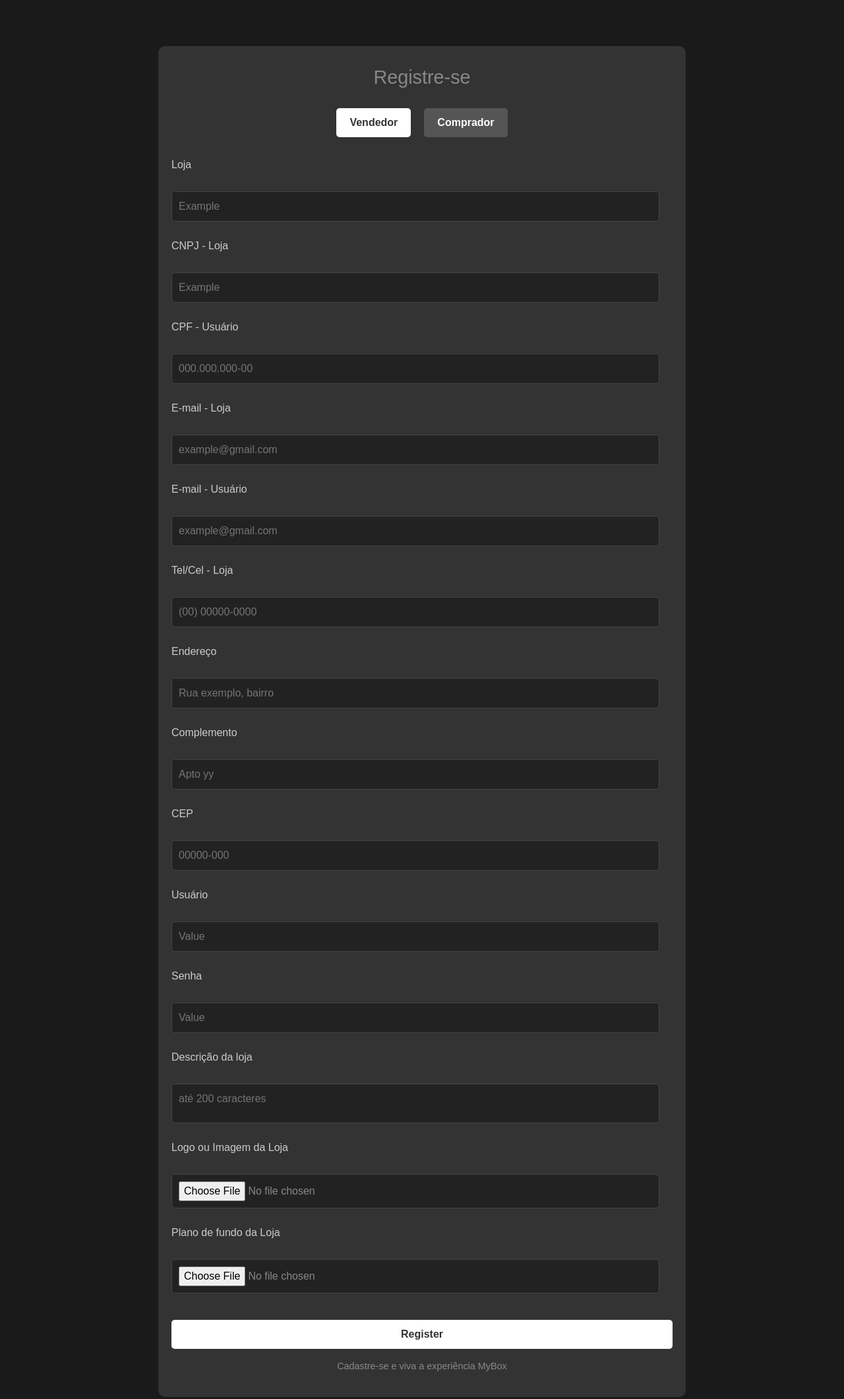
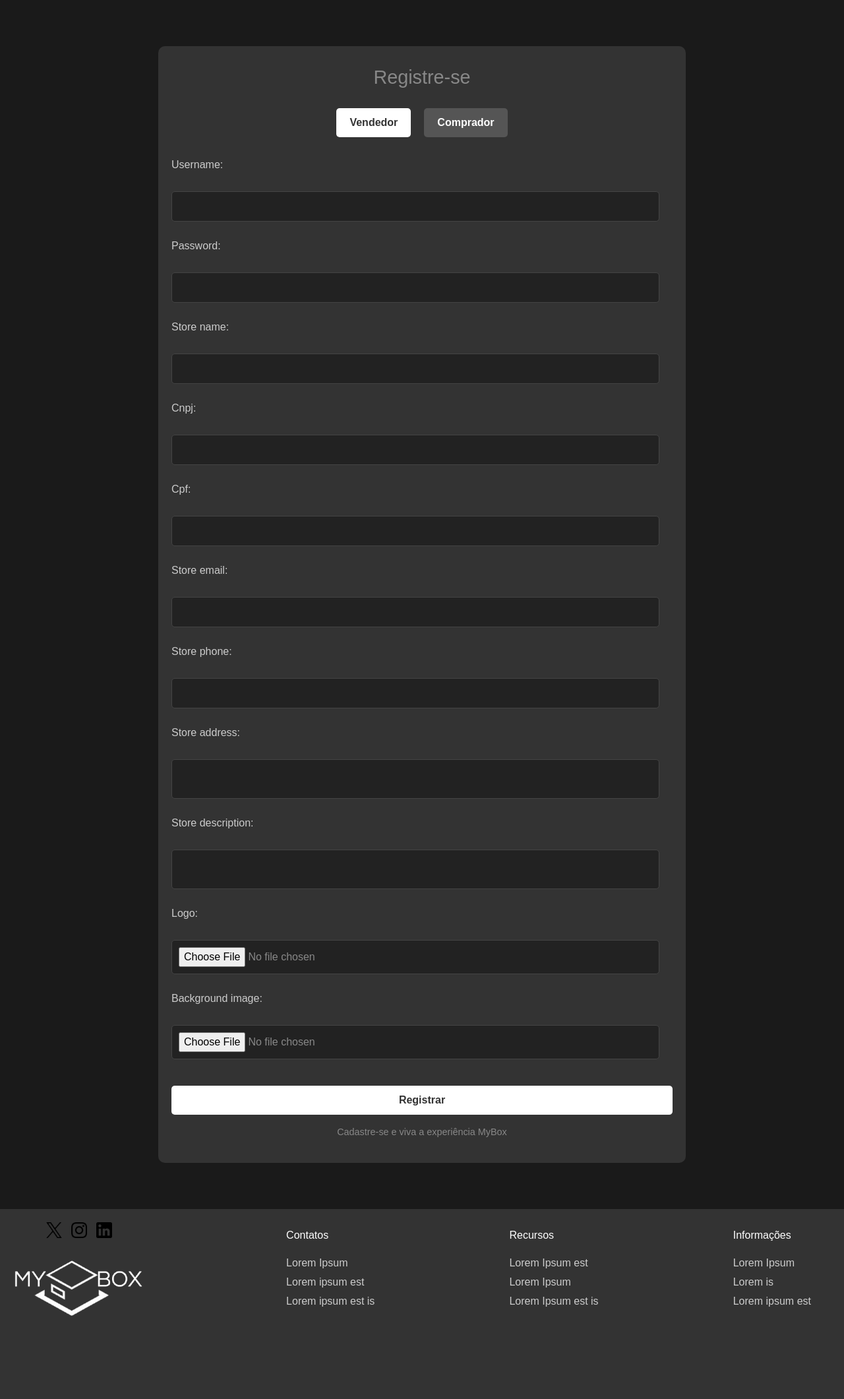
Before and after one commit to MatzkinGurza/PMR3304_MyBoxProject, a Django app: template MyBox/users/templates/users/register.html in a window 1280 px wide. Shown: the part 66-2187 px from the top of the page at 66% size. After the commit the page ends 2061 px from the top, so only its background shows below. Run offline with Django 5.2, Linux system fonts and the light colour scheme; the template is opened without the code that fills it: values that come from a table or form of the project are taken from there, others are empty.

Commit message:
register still ot working but profile fixed

```diff
--- a/MyBox/MyBox/settings.py
+++ b/MyBox/MyBox/settings.py
@@ -12,6 +12,12 @@
 
 import os
 from pathlib import Path
+
+
+IMGUR_CLIENT_ID = '	017429aafa9c2c9'
+IMGUR_CLIENT_SECRET = '	1dd706bed963d43daae40c7a95a45e8fa5e2b48e'
+
+
 
 # Build paths inside the project like this: BASE_DIR / 'subdir'.
 BASE_DIR = Path(__file__).resolve().parent.parent
--- a/MyBox/users/admin.py
+++ b/MyBox/users/admin.py
@@ -3,6 +3,6 @@
 
 @admin.register(Profile)
 class ProfileAdmin(admin.ModelAdmin):
-    list_display = ('user', 'user_type', 'location', 'store_name', 'join_date')
+    list_display = ('user', 'user_type', 'store_address', 'store_name', 'join_date')  # Replaced 'location' with 'store_address'
     list_filter = ('user_type', 'join_date')
     search_fields = ('user__username', 'store_name')
--- /dev/null
+++ b/MyBox/users/forms.py
@@ -0,0 +1,49 @@
+from django import forms
+from .models import Profile
+from django.contrib.auth.models import User
+from PIL import Image
+import requests
+
+class RegisterForm(forms.ModelForm):
+    username = forms.CharField(max_length=150)
+    email = forms.EmailField()
+    password = forms.CharField(widget=forms.PasswordInput)
+    user_type = forms.ChoiceField(choices=Profile.USER_TYPE_CHOICES)
+    logo = forms.ImageField(required=False)
+    background_image = forms.ImageField(required=False)
+
+    class Meta:
+        model = Profile
+        fields = '__all__'
+        exclude = ['user', 'join_date', 'store_logo_url', 'store_background_url']
+
+    def save(self, commit=True):
+        user = User.objects.create_user(
+            username=self.cleaned_data['username'],
+            email=self.cleaned_data['email'],
+            password=self.cleaned_data['password']
+        )
+        profile = super().save(commit=False)
+        profile.user = user
+
+        # Upload images to Imgur and save URLs
+        if 'logo' in self.files:
+            profile.store_logo_url = self.upload_to_imgur(self.files['logo'])
+        if 'background_image' in self.files:
+            profile.store_background_url = self.upload_to_imgur(self.files['background_image'])
+
+        if commit:
+            user.save()
+            profile.save()
+        return profile
+
+    def upload_to_imgur(self, image_file):
+        # Add your Imgur API code here
+        response = requests.post(
+            "https://api.imgur.com/3/upload",
+            headers={"Authorization": "Client-ID YOUR_IMGUR_CLIENT_ID"},
+            files={"image": image_file}
+        )
+        if response.status_code == 200:
+            return response.json()['data']['link']
+        return None
--- a/MyBox/users/models.py
+++ b/MyBox/users/models.py
@@ -1,5 +1,6 @@
 from django.contrib.auth.models import User
 from django.db import models
+
 
 class Profile(models.Model):
     USER_TYPE_CHOICES = [
@@ -9,10 +10,29 @@
 
     user = models.OneToOneField(User, on_delete=models.CASCADE, related_name='profile')
     user_type = models.CharField(max_length=10, choices=USER_TYPE_CHOICES, default="buyer")
-    store_name = models.CharField(max_length=100, blank=True, null=True)  # Nome da loja (opcional para vendedores)
-    store_image = models.ImageField(upload_to='store_images/', blank=True, null=True)  # Imagem da loja
-    join_date = models.DateField(auto_now_add=True)  # Data de entrada no site
-    location = models.CharField(max_length=255, blank=True, null=True)  # Localidade do usuário ou loja
+
+    # Fields for sellers
+    store_name = models.CharField(max_length=100, blank=True, null=True)
+    cnpj = models.CharField(max_length=18, blank=True, null=True)
+    cpf = models.CharField(max_length=14, blank=True, null=True)
+    store_email = models.EmailField(blank=True, null=True)
+    store_phone = models.CharField(max_length=15, blank=True, null=True)
+    store_address = models.TextField(blank=True, null=True)
+    store_description = models.TextField(max_length=200, blank=True, null=True)
+    store_logo_url = models.URLField(blank=True, null=True)
+    store_background_url = models.URLField(blank=True, null=True)
+
+    # Fields for buyers
+    first_name = models.CharField(max_length=100, blank=True, null=True)
+    last_name = models.CharField(max_length=100, blank=True, null=True)
+    birth_date = models.DateField(blank=True, null=True)
+    gender = models.CharField(max_length=50, blank=True, null=True)
+    buyer_cpf = models.CharField(max_length=14, blank=True, null=True)
+    buyer_email = models.EmailField(blank=True, null=True)
+    buyer_phone = models.CharField(max_length=15, blank=True, null=True)
+    buyer_address = models.TextField(blank=True, null=True)
+
+    join_date = models.DateField(auto_now_add=True)
 
     def __str__(self):
         return f"{self.user.username} - {self.get_user_type_display()}"
@@ -24,3 +44,29 @@
     @property
     def is_buyer(self):
         return self.user_type == "buyer"
+
+
+# class Profile(models.Model):
+#     USER_TYPE_CHOICES = [
+#         ("seller", "Vendedor"),
+#         ("buyer", "Comprador"),
+#     ]
+
+#     user = models.OneToOneField(User, on_delete=models.CASCADE, related_name='profile')
+#     user_type = models.CharField(max_length=10, choices=USER_TYPE_CHOICES, default="buyer")
+#     store_name = models.CharField(max_length=100, blank=True, null=True)  # Nome da loja (opcional para vendedores)
+#     store_image = models.ImageField(upload_to='store_images/', blank=True, null=True)  # Imagem da loja
+#     # store_image = models.URLField(blank=True, null=True)
+#     join_date = models.DateField(auto_now_add=True)  # Data de entrada no site
+#     location = models.CharField(max_length=255, blank=True, null=True)  # Localidade do usuário ou loja
+
+#     def __str__(self):
+#         return f"{self.user.username} - {self.get_user_type_display()}"
+
+#     @property
+#     def is_seller(self):
+#         return self.user_type == "seller"
+
+#     @property
+#     def is_buyer(self):
+#         return self.user_type == "buyer"
--- a/MyBox/users/templates/users/register.html
+++ b/MyBox/users/templates/users/register.html
@@ -12,9 +12,12 @@
         <button id="buyer-btn">Comprador</button>
     </div>
 
-    <!-- Formulário de Registro para Vendedor -->
-    <form method="post" enctype="multipart/form-data">
+    <!-- Formulário de Registro -->
+    <form method="POST" action="{% url 'users:register' %}" enctype="multipart/form-data">
         {% csrf_token %}
+
+        <!-- Hidden input to store the user type -->
+        <input type="hidden" id="user_type" name="user_type" value="seller"> <!-- Default to "seller" -->
 
         <!-- exibir as mensagens de erro e sucesso -->
         {% for message in messages %}
@@ -23,6 +26,116 @@
 
         <!-- Formulário do Vendedor -->
         <div class="form-section" id="seller-form">
+            <!-- Fields for Seller -->
+            {{ form.username.label_tag }}
+            {{ form.username }}
+
+            {{ form.password.label_tag }}
+            {{ form.password }}
+
+            {{ form.store_name.label_tag }}
+            {{ form.store_name }}
+
+            {{ form.cnpj.label_tag }}
+            {{ form.cnpj }}
+
+            {{ form.cpf.label_tag }}
+            {{ form.cpf }}
+
+            {{ form.store_email.label_tag }}
+            {{ form.store_email }}
+
+            {{ form.store_phone.label_tag }}
+            {{ form.store_phone }}
+
+            {{ form.store_address.label_tag }}
+            {{ form.store_address }}
+
+            {{ form.store_description.label_tag }}
+            {{ form.store_description }}
+
+            {{ form.logo.label_tag }}
+            {{ form.logo }}
+
+            {{ form.background_image.label_tag }}
+            {{ form.background_image }}
+        </div>
+
+        <!-- Formulário do Comprador -->
+        <div class="form-section" id="buyer-form" style="display: none;">
+            <!-- Fields for Buyer -->
+            {{ form.username.label_tag }}
+            {{ form.username }}
+
+            {{ form.password.label_tag }}
+            {{ form.password }}
+
+            {{ form.first_name.label_tag }}
+            {{ form.first_name }}
+
+            {{ form.last_name.label_tag }}
+            {{ form.last_name }}
+
+            {{ form.buyer_cpf.label_tag }}
+            {{ form.buyer_cpf }}
+
+            {{ form.buyer_email.label_tag }}
+            {{ form.buyer_email }}
+
+            {{ form.buyer_phone.label_tag }}
+            {{ form.buyer_phone }}
+
+            {{ form.buyer_address.label_tag }}
+            {{ form.buyer_address }}
+
+            {{ form.birth_date.label_tag }}
+            {{ form.birth_date }}
+        </div>
+
+        <button type="submit" class="register-button">Registrar</button>
+    </form>
+
+    <p class="register-footer">Cadastre-se e viva a experiência MyBox</p>
+</div>
+
+<!-- Script para alternar entre formulários de Vendedor e Comprador -->
+<script>
+    document.getElementById("seller-btn").addEventListener("click", function() {
+        document.getElementById("seller-form").style.display = "flex";
+        document.getElementById("buyer-form").style.display = "none";
+        document.getElementById("seller-btn").classList.add("active");
+        document.getElementById("buyer-btn").classList.remove("active");
+        document.getElementById("user_type").value = "seller"; // Set hidden input value to "seller"
+    });
+
+    document.getElementById("buyer-btn").addEventListener("click", function() {
+        document.getElementById("seller-form").style.display = "none";
+        document.getElementById("buyer-form").style.display = "flex";
+        document.getElementById("buyer-btn").classList.add("active");
+        document.getElementById("seller-btn").classList.remove("active");
+        document.getElementById("user_type").value = "buyer"; // Set hidden input value to "buyer"
+    });
+</script>
+<!-- <div class="register-container">
+    <h2>Registre-se</h2> -->
+
+    <!-- Botões para selecionar tipo de usuário -->
+    <!-- <div class="user-type-selection">
+        <button id="seller-btn" class="active">Vendedor</button>
+        <button id="buyer-btn">Comprador</button>
+    </div> -->
+
+    <!-- Formulário de Registro para Vendedor -->
+    <!-- <form method="post" enctype="multipart/form-data">
+        {% csrf_token %} -->
+
+        <!-- exibir as mensagens de erro e sucesso -->
+        <!-- {% for message in messages %}
+            <p>{{ message }}</p>
+        {% endfor %}
+         -->
+        <!-- Formulário do Vendedor -->
+        <!-- <div class="form-section" id="seller-form">
             <label for="store_name">Loja</label>
             <input type="text" id="store_name" name="store_name" placeholder="Example" required>
 
@@ -64,10 +177,10 @@
 
             <label for="background_image">Plano de fundo da Loja</label>
             <input type="file" id="background_image" name="background_image">
-        </div>
+        </div> -->
 
         <!-- Formulário do Comprador -->
-        <div class="form-section" id="buyer-form" style="display: none;">
+        <!-- <div class="form-section" id="buyer-form" style="display: none;">
             <label for="first_name">Nome</label>
             <input type="text" id="first_name" name="first_name" placeholder="Example" required>
 
@@ -109,10 +222,10 @@
     </form>
 
     <p class="register-footer">Cadastre-se e viva a experiência MyBox</p>
-</div>
+</div> -->
 
 <!-- Script para alternar entre formulários de Vendedor e Comprador -->
-<script>
+<!-- <script>
     document.getElementById("seller-btn").addEventListener("click", function() {
         document.getElementById("seller-form").style.display = "flex";
         document.getElementById("buyer-form").style.display = "none";
@@ -126,5 +239,5 @@
         document.getElementById("buyer-btn").classList.add("active");
         document.getElementById("seller-btn").classList.remove("active");
     });
-</script>
+</script> -->
 {% endblock %}
```
Also changed, not shown: MyBox/home/templates/home/box_details.html (+4 -10 lines), MyBox/users/views.py (+31 -16 lines), MyBox/db.sqlite3, MyBox/users/migrations/0003_remove_profile_location_remove_profile_store_image_and_more.py (added).
